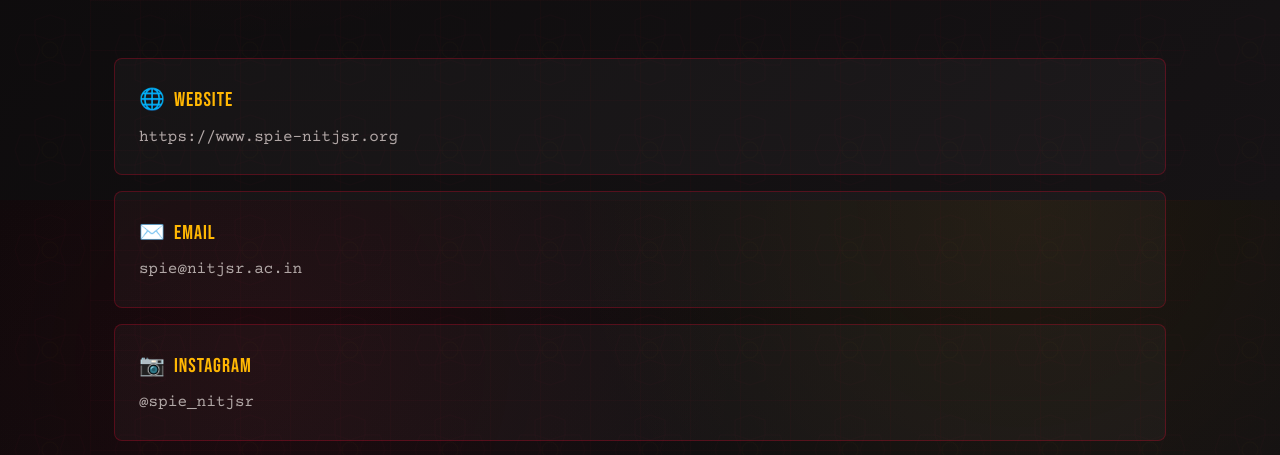
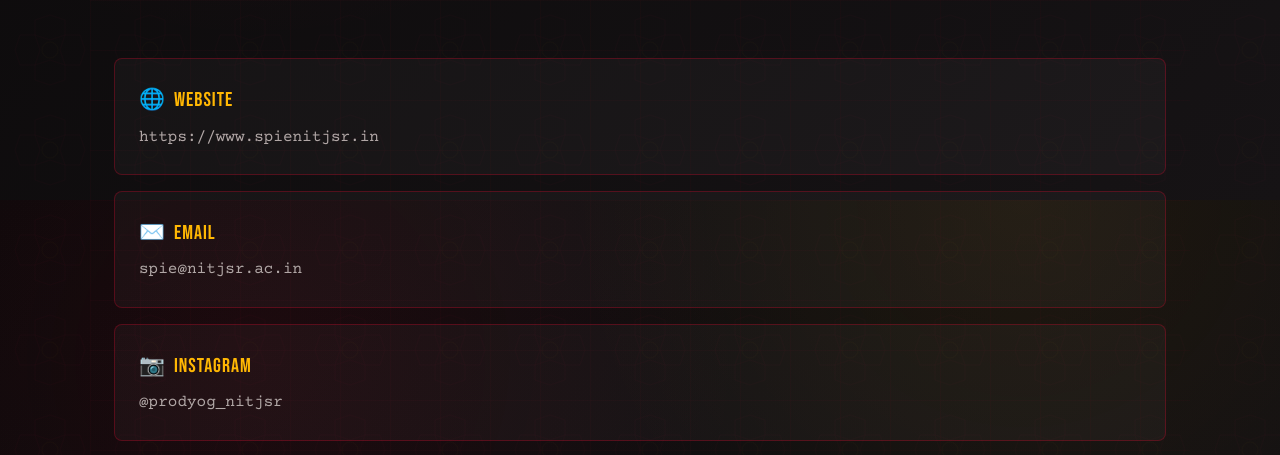
Before and after one commit to vishal-tiwari-1971/SPIE-26, a Next.js app: page /contact in a window 1280 px wide. Shown: the part 1400-1855 px from the top of the page. Built offline with nearby package versions, Linux system fonts and the light colour scheme; no server answers.

Commit message:
insta id of prodyog fixed

```diff
--- a/src/app/(with-navbar)/contact/page.jsx
+++ b/src/app/(with-navbar)/contact/page.jsx
@@ -99,8 +99,8 @@
               <span className="link-icon">🌐</span>
               Website
             </h3>
-            <a href="https://www.spie-nitjsr.org" target="_blank" rel="noopener noreferrer" className="link-url">
-              https://www.spie-nitjsr.org
+            <a href="https://www.spienitjsr.in" target="_blank" rel="noopener noreferrer" className="link-url">
+              https://www.spienitjsr.in
             </a>
           </div>
         </div>
@@ -123,8 +123,8 @@
               <span className="link-icon">📷</span>
               Instagram
             </h3>
-            <a href="https://instagram.com/spie_nitjsr" target="_blank" rel="noopener noreferrer" className="link-url">
-              @spie_nitjsr
+            <a href="https://www.instagram.com/prodyog_nitjsr/" target="_blank" rel="noopener noreferrer" className="link-url">
+              @prodyog_nitjsr
             </a>
           </div>
         </div>
```
